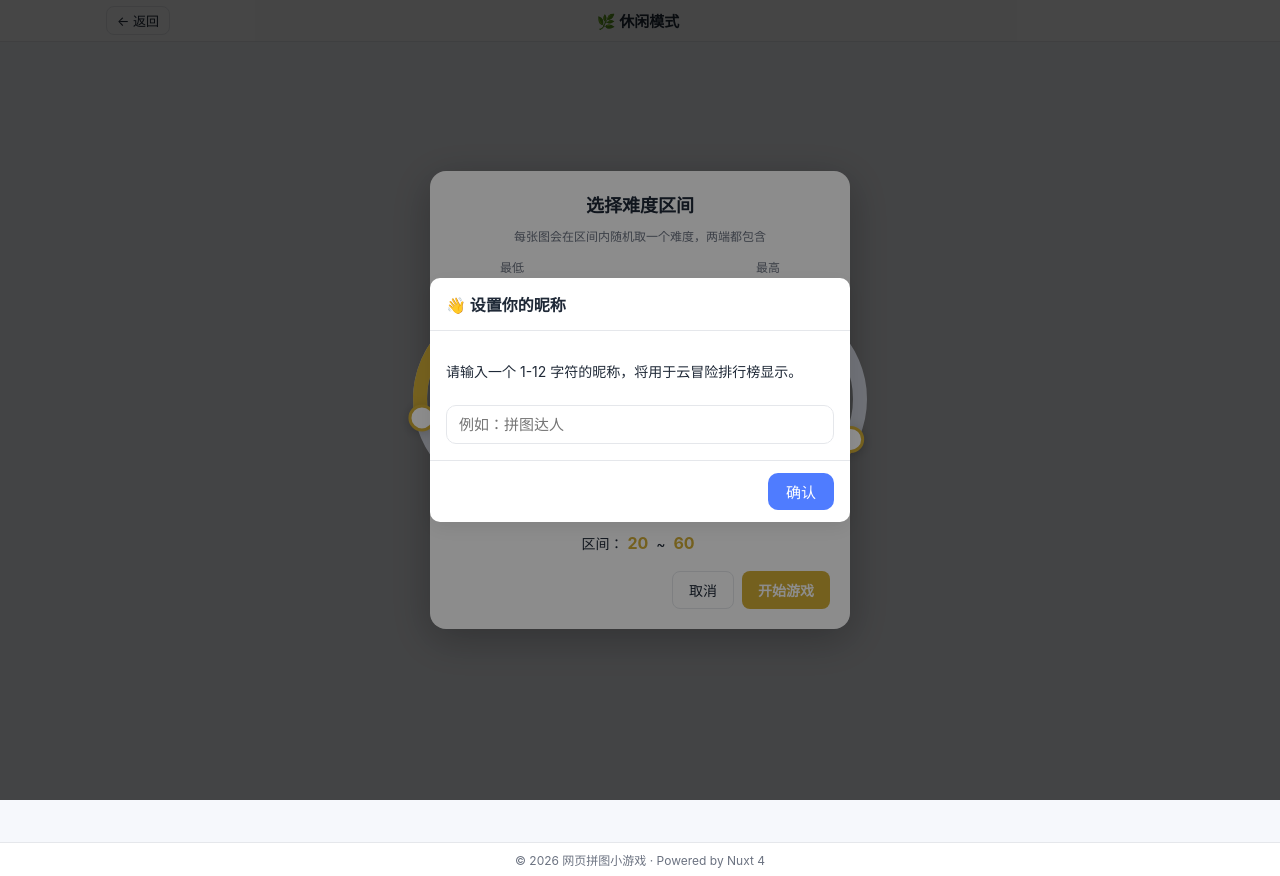
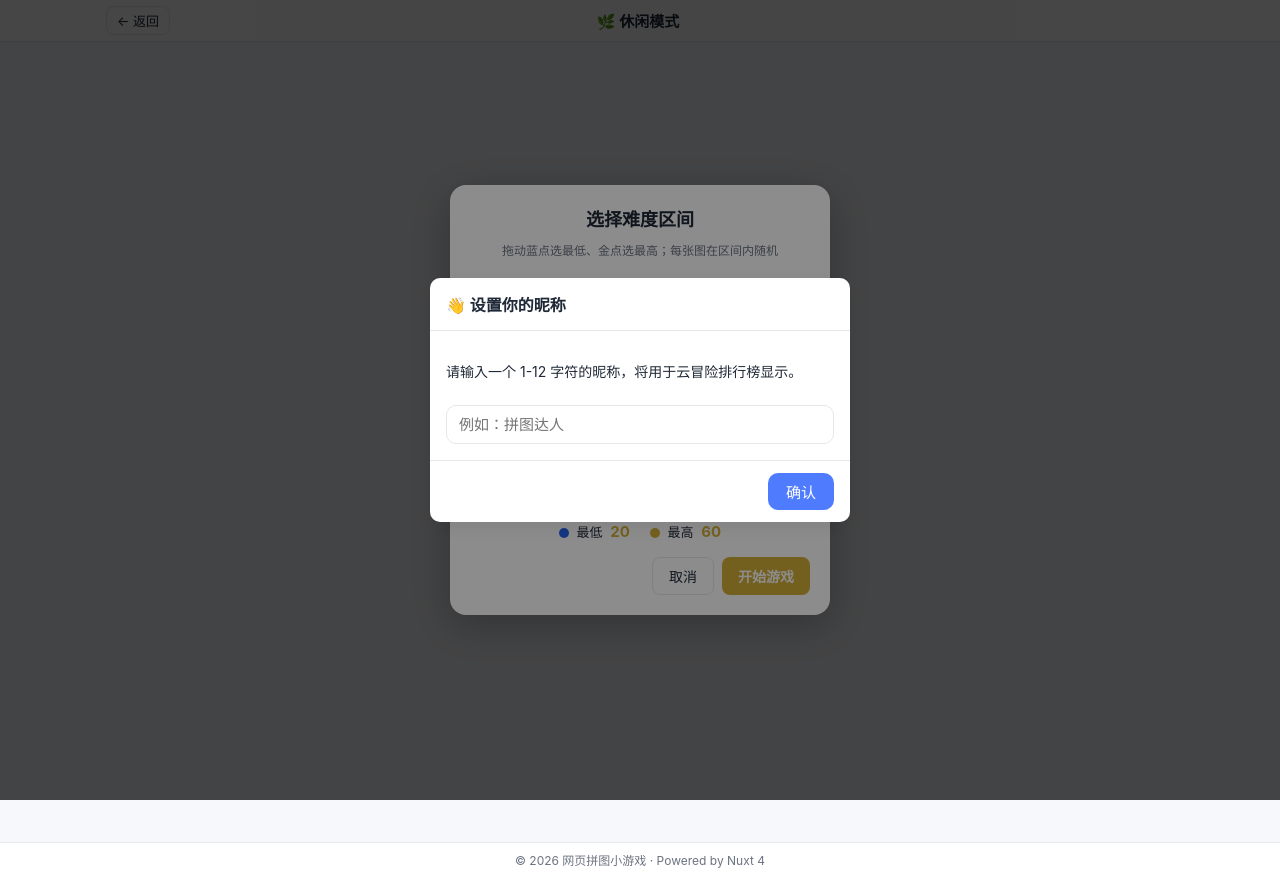
Before and after one commit to zilong-sky/nuxt-puzzle-game, a Nuxt app: page /play/casual in a window 1280 px wide. Built offline with nearby package versions, Linux system fonts and the light colour scheme.

Commit message:
feat(casual): single dial with two draggable knobs for difficulty range

```diff
--- /dev/null
+++ b/app/components/DifficultyRangeDial.vue
@@ -0,0 +1,188 @@
+<!--
+  app/components/DifficultyRangeDial.vue
+  一个 270° 圆环，两头都能选（低端 + 高端）。
+  - v-model 传入 { min, max }
+  - 点击/拖动最近的 knob；两 knob 可交叉自动 swap
+-->
+<template>
+  <div class="dial-wrap" role="group" :aria-label="label">
+    <svg
+      ref="svgRef"
+      class="dial-svg"
+      viewBox="0 0 240 240"
+      @pointerdown="onPointerDown"
+    >
+      <!-- 整段灰色 track -->
+      <path
+        :d="arcPath(START_DEG, END_DEG)"
+        fill="none" stroke="#c8ccd6" stroke-width="14" stroke-linecap="round"
+      />
+      <!-- 中间高亮：从 lo 到 hi -->
+      <path
+        :d="arcPath(angleOf(lo), angleOf(hi))"
+        fill="none" stroke="#d4af37" stroke-width="14" stroke-linecap="round"
+      />
+      <!-- 低端 knob -->
+      <circle
+        :cx="knobLo.x" :cy="knobLo.y" r="12"
+        fill="#ffffff" stroke="#2563eb" stroke-width="3"
+        style="filter: drop-shadow(0 2px 6px rgba(0,0,0,0.2))"
+      />
+      <!-- 高端 knob -->
+      <circle
+        :cx="knobHi.x" :cy="knobHi.y" r="12"
+        fill="#ffffff" stroke="#d4af37" stroke-width="3"
+        style="filter: drop-shadow(0 2px 6px rgba(0,0,0,0.2))"
+      />
+      <!-- 中央文字 -->
+      <text x="120" y="105" text-anchor="middle" dominant-baseline="middle"
+        style="font-size:34px; font-weight:700; fill: var(--color-text,#222)">
+        {{ lo }} ~ {{ hi }}
+      </text>
+      <text x="120" y="135" text-anchor="middle" dominant-baseline="middle"
+        style="font-size:12px; fill: var(--color-text-soft,#888)">
+        {{ label || '难度区间' }}
+      </text>
+    </svg>
+  </div>
+</template>
+
+<script setup lang="ts">
+import { computed, ref } from 'vue'
+
+const props = withDefaults(defineProps<{
+  modelValue: { min: number; max: number }
+  min: number
+  max: number
+  step?: number
+  label?: string
+}>(), { step: 1, label: '' })
+
+const emit = defineEmits<{ 'update:modelValue': [value: { min: number; max: number }] }>()
+
+const START_DEG = 315
+const END_DEG = 45
+const SPAN_DEG = 270
+const CENTER = { x: 120, y: 120 }
+const RADIUS = 92
+
+const svgRef = ref<SVGSVGElement | null>(null)
+let capturedPointerId: number | null = null
+let dragging: 'lo' | 'hi' | null = null
+
+const lo = computed(() => clamp(props.modelValue.min, props.min, props.max))
+const hi = computed(() => clamp(props.modelValue.max, props.min, props.max))
+
+function clamp(v: number, a: number, b: number) { return Math.max(a, Math.min(b, v)) }
+
+function angleOf(value: number) {
+  const t = (clamp(value, props.min, props.max) - props.min) / (props.max - props.min || 1)
+  return (START_DEG - t * SPAN_DEG + 360) % 360
+}
+
+function polar(cx: number, cy: number, r: number, deg: number) {
+  const a = ((deg - 90) * Math.PI) / 180
+  return { x: cx + r * Math.cos(a), y: cy + r * Math.sin(a) }
+}
+
+const knobLo = computed(() => polar(CENTER.x, CENTER.y, RADIUS, angleOf(lo.value)))
+const knobHi = computed(() => polar(CENTER.x, CENTER.y, RADIUS, angleOf(hi.value)))
+
+function arcPath(fromDeg: number, toDeg: number) {
+  const s = polar(CENTER.x, CENTER.y, RADIUS, fromDeg)
+  const e = polar(CENTER.x, CENTER.y, RADIUS, toDeg)
+  // 只走底部弧线：从 fromDeg 顺时针（角度减小）到 toDeg
+  const from = (fromDeg + 360) % 360
+  const to = (toDeg + 360) % 360
+  const sweep = 0 // 逆时针在 SVG 坐标里等价于顺时针视觉（Y 轴翻转）
+  // 我们要走"下半"路径：如果 from < to（如 lo=hi 且都在右侧），会绕大圈；用弧长判断 large
+  let arcLen = from - to
+  if (arcLen < 0) arcLen += 360
+  const large = arcLen > 180 ? 1 : 0
+  return `M ${s.x} ${s.y} A ${RADIUS} ${RADIUS} 0 ${large} ${sweep} ${e.x} ${e.y}`
+}
+
+function pointerToValue(clientX: number, clientY: number): number | null {
+  const svg = svgRef.value
+  if (!svg) return null
+  const rect = svg.getBoundingClientRect()
+  const vx = ((clientX - rect.left) / rect.width) * 240
+  const vy = ((clientY - rect.top) / rect.height) * 240
+  const dx = vx - CENTER.x
+  const dy = vy - CENTER.y
+  const rawDeg = (Math.atan2(dx, -dy) * 180) / Math.PI
+  const clockDeg = (rawDeg + 360) % 360
+  let t: number
+  if (clockDeg >= END_DEG && clockDeg <= START_DEG) {
+    t = (START_DEG - clockDeg) / SPAN_DEG
+  } else {
+    const dStart = angularDist(clockDeg, START_DEG)
+    const dEnd = angularDist(clockDeg, END_DEG)
+    t = dStart < dEnd ? 0 : 1
+  }
+  const raw = props.min + t * (props.max - props.min)
+  const stepped = Math.round(raw / props.step) * props.step
+  return clamp(stepped, props.min, props.max)
+}
+function angularDist(a: number, b: number) {
+  let d = Math.abs(a - b) % 360
+  if (d > 180) d = 360 - d
+  return d
+}
+
+function emitBoth(newLo: number, newHi: number) {
+  const lo2 = Math.min(newLo, newHi)
+  const hi2 = Math.max(newLo, newHi)
+  if (lo2 !== props.modelValue.min || hi2 !== props.modelValue.max) {
+    emit('update:modelValue', { min: lo2, max: hi2 })
+  }
+}
+
+function pickNearestKnob(v: number): 'lo' | 'hi' {
+  const dLo = Math.abs(v - lo.value)
+  const dHi = Math.abs(v - hi.value)
+  return dLo <= dHi ? 'lo' : 'hi'
+}
+
+function applyDragValue(v: number) {
+  if (dragging === 'lo') emitBoth(v, hi.value)
+  else if (dragging === 'hi') emitBoth(lo.value, v)
+}
+
+function onPointerDown(e: PointerEvent) {
+  const v = pointerToValue(e.clientX, e.clientY)
+  if (v === null) return
+  dragging = pickNearestKnob(v)
+  applyDragValue(v)
+  const svg = svgRef.value
+  if (svg) {
+    svg.setPointerCapture?.(e.pointerId)
+    capturedPointerId = e.pointerId
+    svg.addEventListener('pointermove', onPointerMove)
+    svg.addEventListener('pointerup', onPointerUp)
+    svg.addEventListener('pointercancel', onPointerUp)
+  }
+  e.preventDefault()
+}
+function onPointerMove(e: PointerEvent) {
+  if (capturedPointerId !== null && e.pointerId !== capturedPointerId) return
+  const v = pointerToValue(e.clientX, e.clientY)
+  if (v !== null) applyDragValue(v)
+}
+function onPointerUp(e: PointerEvent) {
+  const svg = svgRef.value
+  if (svg) {
+    svg.releasePointerCapture?.(e.pointerId)
+    svg.removeEventListener('pointermove', onPointerMove)
+    svg.removeEventListener('pointerup', onPointerUp)
+    svg.removeEventListener('pointercancel', onPointerUp)
+  }
+  capturedPointerId = null
+  dragging = null
+}
+</script>
+
+<style scoped>
+.dial-wrap { display: inline-block; width: 240px; max-width: 100%; outline: none; }
+.dial-svg { width: 100%; height: auto; display: block; touch-action: none; user-select: none; }
+</style>
--- a/app/components/DifficultyRangeModal.vue
+++ b/app/components/DifficultyRangeModal.vue
@@ -1,26 +1,17 @@
-<!-- app/components/DifficultyRangeModal.vue - 休闲模式难度区间选择（闭区间 [min,max]） -->
+<!-- app/components/DifficultyRangeModal.vue - 单圆环双端点难度区间选择 -->
 <template>
   <div v-if="open" class="modal-backdrop" @click.self="$emit('cancel')">
     <div class="modal-card">
       <h3>选择难度区间</h3>
-      <p class="hint">每张图会在区间内随机取一个难度，两端都包含</p>
-
-      <div class="dials">
-        <div class="dial-col">
-          <div class="dial-label">最低</div>
-          <DifficultyDial v-model="lo" :min="min" :max="max" label="块" />
-        </div>
-        <div class="dial-col">
-          <div class="dial-label">最高</div>
-          <DifficultyDial v-model="hi" :min="min" :max="max" label="块" />
-        </div>
+      <p class="hint">拖动蓝点选最低、金点选最高；每张图在区间内随机</p>
+      <DifficultyRangeDial v-model="range" :min="min" :max="max" label="块" />
+      <div class="legend">
+        <span><i class="dot lo"></i> 最低 <b>{{ range.min }}</b></span>
+        <span><i class="dot hi"></i> 最高 <b>{{ range.max }}</b></span>
       </div>
-
-      <div class="preview">区间：<b>{{ finalLo }}</b> ~ <b>{{ finalHi }}</b></div>
-
       <div class="btns">
         <button type="button" class="ghost-btn" @click="$emit('cancel')">取消</button>
-        <button type="button" class="primary-btn" @click="$emit('confirm', { min: finalLo, max: finalHi })">
+        <button type="button" class="primary-btn" @click="$emit('confirm', { min: range.min, max: range.max })">
           开始游戏
         </button>
       </div>
@@ -29,8 +20,8 @@
 </template>
 
 <script setup lang="ts">
-import { ref, watch, computed } from 'vue'
-import DifficultyDial from '~/components/DifficultyDial.vue'
+import { ref, watch } from 'vue'
+import DifficultyRangeDial from '~/components/DifficultyRangeDial.vue'
 
 const props = withDefaults(defineProps<{
   open: boolean
@@ -42,50 +33,33 @@ const props = withDefaults(defineProps<{
 
 defineEmits<{ confirm: [value: { min: number; max: number }]; cancel: [] }>()
 
-const lo = ref(props.initialMin)
-const hi = ref(props.initialMax)
-
+const range = ref({ min: props.initialMin, max: props.initialMax })
 watch(() => props.open, (o) => {
-  if (o) { lo.value = props.initialMin; hi.value = props.initialMax }
+  if (o) range.value = { min: props.initialMin, max: props.initialMax }
 })
-
-// 用户选反了自动 swap，展示时保证 lo<=hi
-const finalLo = computed(() => Math.min(lo.value, hi.value))
-const finalHi = computed(() => Math.max(lo.value, hi.value))
 </script>
 
 <style scoped>
 .modal-backdrop {
-  position: fixed; inset: 0;
-  background: rgba(0,0,0,0.5);
-  z-index: 100;
-  display: flex; align-items: center; justify-content: center;
-  padding: 16px;
+  position: fixed; inset: 0; background: rgba(0,0,0,0.5); z-index: 100;
+  display: flex; align-items: center; justify-content: center; padding: 16px;
 }
 .modal-card {
-  background: #fff;
-  border-radius: 16px;
-  padding: 20px;
-  width: min(94vw, 420px);
-  box-shadow: 0 10px 40px rgba(0,0,0,0.25);
-  display: flex; flex-direction: column; align-items: center;
-  gap: 10px;
+  background: #fff; border-radius: 16px; padding: 20px;
+  width: min(92vw, 380px); box-shadow: 0 10px 40px rgba(0,0,0,0.25);
+  display: flex; flex-direction: column; align-items: center; gap: 10px;
 }
 .modal-card h3 { margin: 0; font-size: 18px; color: var(--color-text,#222); }
 .hint { margin: 0; font-size: 12px; color: var(--color-text-soft,#888); text-align: center; }
-.dials { display: flex; gap: 16px; width: 100%; justify-content: center; margin-top: 4px; }
-.dial-col { display: flex; flex-direction: column; align-items: center; gap: 4px; }
-.dial-label { font-size: 12px; color: var(--color-text-soft,#888); }
-.preview { font-size: 14px; color: var(--color-text,#333); margin-top: 4px; }
-.preview b { color: #d4af37; font-size: 16px; margin: 0 4px; }
-.btns { display: flex; gap: 8px; justify-content: flex-end; width: 100%; margin-top: 8px; }
-.ghost-btn {
-  background: transparent; border: 1px solid var(--color-border,#d0d0d0);
-  color: var(--color-text,#333); padding: 8px 16px; border-radius: 8px; cursor: pointer;
-}
-.primary-btn {
-  background: #d4af37; color: #fff; border: none;
-  padding: 8px 16px; border-radius: 8px; cursor: pointer; font-weight: 600;
-}
+.legend { display: flex; gap: 20px; font-size: 13px; color: var(--color-text,#333); margin-top: 4px; }
+.legend b { color: #d4af37; font-size: 15px; margin-left: 4px; }
+.dot { display:inline-block; width:10px; height:10px; border-radius:50%; margin-right:4px; vertical-align:middle; }
+.dot.lo { background:#2563eb; }
+.dot.hi { background:#d4af37; }
+.btns { display: flex; gap: 8px; justify-content: flex-end; width: 100%; margin-top: 6px; }
+.ghost-btn { background: transparent; border: 1px solid var(--color-border,#d0d0d0);
+  color: var(--color-text,#333); padding: 8px 16px; border-radius: 8px; cursor: pointer; }
+.primary-btn { background: #d4af37; color: #fff; border: none;
+  padding: 8px 16px; border-radius: 8px; cursor: pointer; font-weight: 600; }
 .primary-btn:hover { background: #c39d2e; }
 </style>
```
